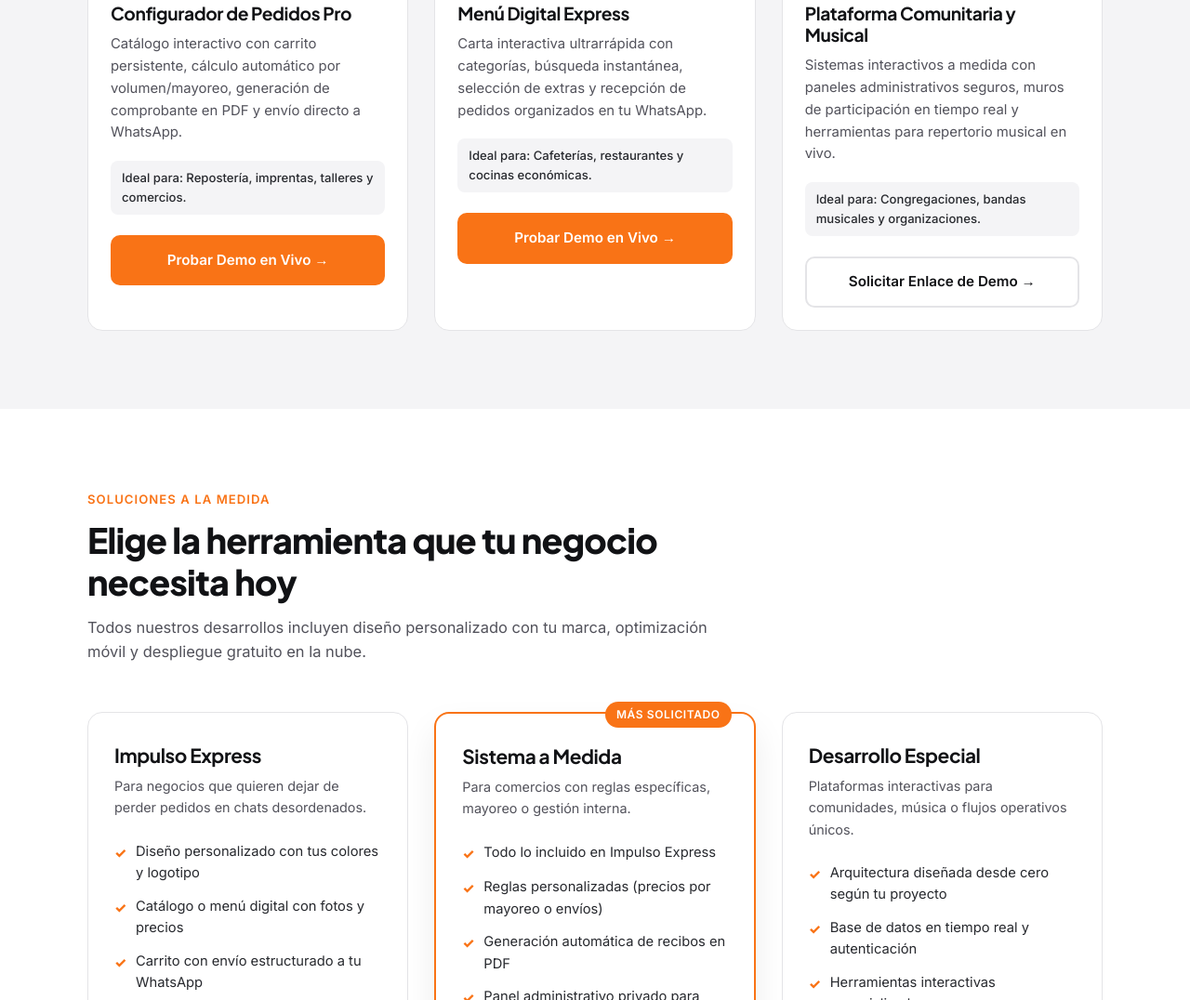
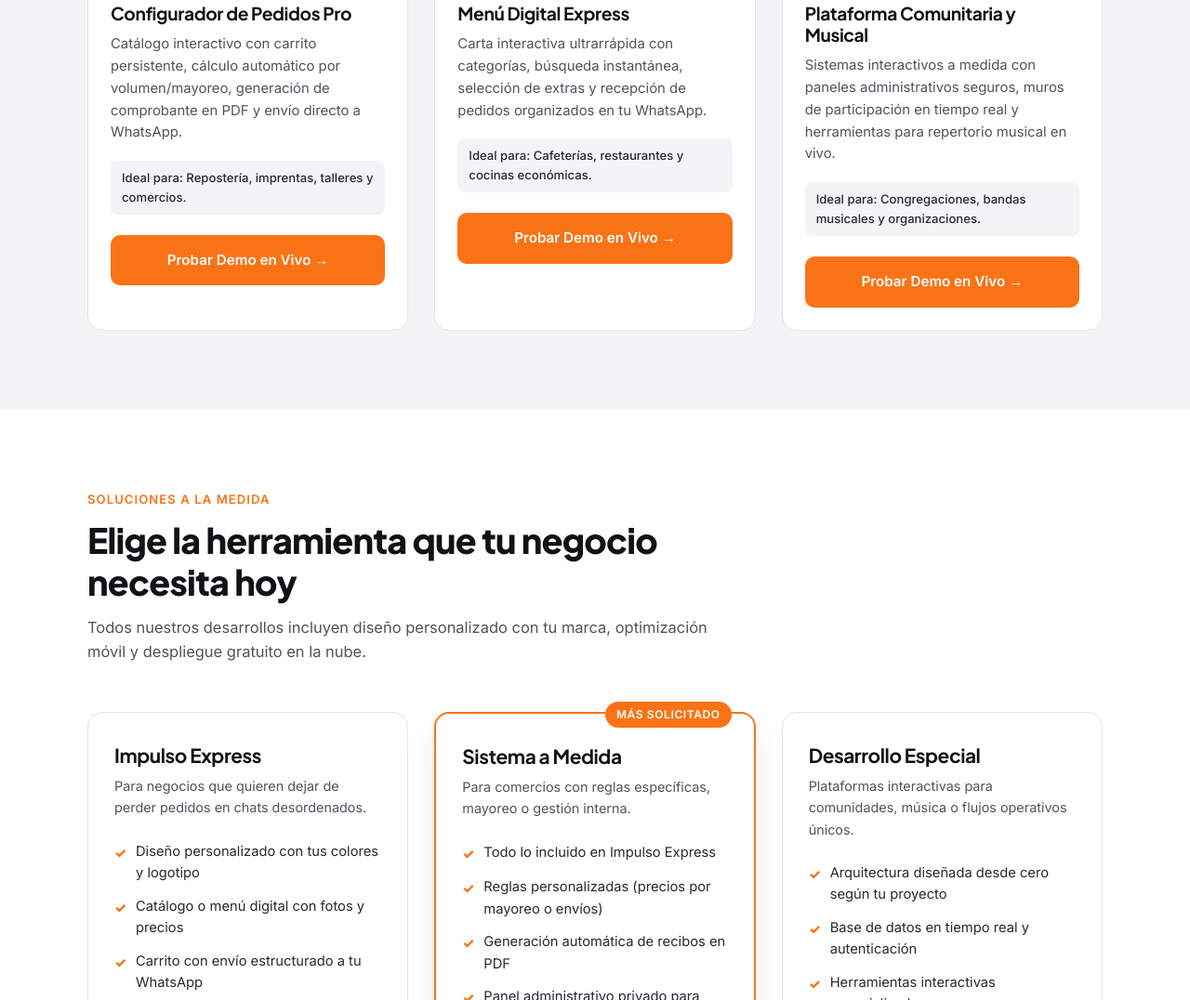
Before and after one commit to MVI-El-reino/ForjaDTR, a plain HTML site: page index.html in a window 1280 px wide. Shown: the part 1990-3066 px from the top of the page at 93% size. Drawn offline with Linux system fonts and the light colour scheme.

Commit message:
Update demo link to point to live demo page

```diff
--- a/index.html
+++ b/index.html
@@ -876,9 +876,9 @@
               </div>
               <div>
                 <div class="demo-ideal">Ideal para: Congregaciones, bandas musicales y organizaciones.</div>
-                <a href="#contacto" class="btn btn-outline-dark" data-wa="Hola Rodrigo, me gustaría ver en vivo la Demo de Plataforma Comunitaria / Musical.">
-                  Solicitar Enlace de Demo →
-                </a>
+                  <a href="demo-musica.html" class="btn btn-primary" style="width: 100%;">
+                  Probar Demo en Vivo →
+                  </a>
               </div>
             </div>
           </div>
```
